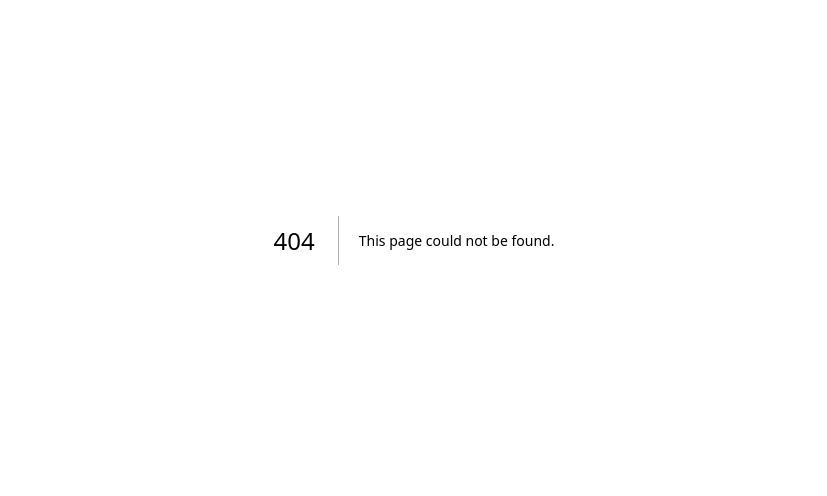
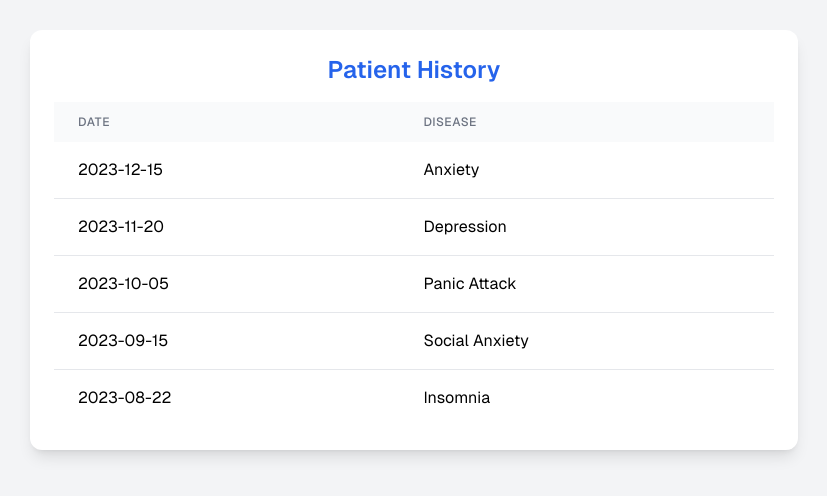
Before and after one commit to keerthi042000/Symptriage, a Next.js app in the folder web-application/: page /dashboard in a window 1280 px wide. Before the commit this address had no page. Shown: the part 160-656 px from the top of the page, without its empty margins (226-1053 px from the left). Built offline with nearby package versions, Linux system fonts and the light colour scheme.

Commit message:
updated code(lohin+signup+dshboard+chat functionality)

```diff
--- /dev/null
+++ b/web-application/src/app/dashboard/page.tsx
@@ -0,0 +1,77 @@
+"use client";
+
+import { useState } from "react";
+
+export default function Dashboard() {
+    const [message, setMessage] = useState("");
+    const [chatMessages, setChatMessages] = useState([
+        { role: "system", content: "Hello! How are you feeling today?" }
+    ]);
+
+    // Mock patient history data
+    const patientHistory = [
+        { date: "2023-12-15", disease: "Anxiety" },
+        { date: "2023-11-20", disease: "Depression" },
+        { date: "2023-10-05", disease: "Panic Attack" },
+        { date: "2023-09-15", disease: "Social Anxiety" },
+        { date: "2023-08-22", disease: "Insomnia" },
+    ];
+
+    const handleSendMessage = (e: React.FormEvent) => {
+        e.preventDefault();
+        if (message.trim()) {
+            setChatMessages([...chatMessages, { role: "user", content: message }]);
+            setMessage("");
+        }
+    };
+
+    // Calculate dynamic max-height based on number of entries
+    const getTableHeight = () => {
+        const baseRowHeight = 53; // Height of each row (including padding)
+        const headerHeight = 48; // Height of the header
+        const minHeight = baseRowHeight + headerHeight; // Minimum height for one entry + header
+        const maxHeight = "60vh"; // Maximum height constraint
+
+        const contentHeight = (patientHistory.length * baseRowHeight) + headerHeight;
+
+        // If content height is less than maxHeight, return actual content height
+        return contentHeight < parseInt(maxHeight) ? `${contentHeight}px` : maxHeight;
+    };
+
+    return (
+        <main className="flex min-h-screen bg-gray-100 justify-center items-center">
+            {/* Centered Section - Patient History Table */}
+            <div className="w-2/3 max-w-3xl">
+                <div className="bg-white rounded-xl shadow-lg p-6">
+                    <h2 className="text-2xl font-semibold text-blue-600 mb-4 text-center">Patient History</h2>
+                    <div className="overflow-x-auto">
+                        <div
+                            className="overflow-y-auto"
+                            style={{
+                                maxHeight: getTableHeight(),
+                                transition: 'max-height 0.3s ease-in-out'
+                            }}
+                        >
+                            <table className="min-w-full">
+                                <thead className="bg-gray-50 sticky top-0">
+                                    <tr>
+                                        <th className="px-6 py-3 text-left text-xs font-medium text-gray-500 uppercase tracking-wider">Date</th>
+                                        <th className="px-6 py-3 text-left text-xs font-medium text-gray-500 uppercase tracking-wider">Disease</th>
+                                    </tr>
+                                </thead>
+                                <tbody className="bg-white divide-y divide-gray-200">
+                                    {patientHistory.map((record, index) => (
+                                        <tr key={index} className="hover:bg-gray-50">
+                                            <td className="px-6 py-4 whitespace-nowrap">{record.date}</td>
+                                            <td className="px-6 py-4 whitespace-nowrap">{record.disease}</td>
+                                        </tr>
+                                    ))}
+                                </tbody>
+                            </table>
+                        </div>
+                    </div>
+                </div>
+            </div>
+        </main>
+    );
+}
--- a/web-application/src/app/firebase/config.ts
+++ b/web-application/src/app/firebase/config.ts
@@ -1,18 +1,30 @@
-// src/firebase/config.ts
 import { initializeApp } from 'firebase/app';
 import { getAuth } from 'firebase/auth';
 
 const firebaseConfig = {
   apiKey: process.env.NEXT_PUBLIC_FIREBASE_API_KEY,
   authDomain: process.env.NEXT_PUBLIC_FIREBASE_AUTH_DOMAIN,
-  projectId: process.env.NEXT_PUBLIC_FIREBASE_PROJECT_ID,
-  storageBucket: process.env.NEXT_PUBLIC_FIREBASE_STORAGE_BUCKET,
-  messagingSenderId: process.env.NEXT_PUBLIC_FIREBASE_MESSAGING_SENDER_ID,
-  appId: process.env.NEXT_PUBLIC_FIREBASE_APP_ID
+  projectId: process.env.NEXT_PUBLIC_PROJECT_ID,
+  storageBucket: process.env.NEXT_PUBLIC_STORAGE_BUCKET,
+  messagingSenderId: process.env.NEXT_PUBLIC_MESSAGING_SENDER_ID,
+  appId: process.env.NEXT_PUBLIC_APP_ID,
 };
 
+// Debug: Log the configuration
+console.log(firebaseConfig);
+
+// if (!firebaseConfig.apiKey) {
+//     throw new Error("Missing Firebase API Key. Check your .env.local file.");
+// }
+
 // Initialize Firebase
-const app = initializeApp(firebaseConfig);
+let app;
+try {
+    app = initializeApp(firebaseConfig);
+    console.log("Firebase initialized successfully");
+} catch (error) {
+    console.error("Firebase initialization error:", error);
+}
 
 // Initialize Firebase Authentication and get a reference to the service
 export const auth = getAuth(app);
--- a/web-application/src/app/login/page.tsx
+++ b/web-application/src/app/login/page.tsx
@@ -1,19 +1,16 @@
-// app/login/page.tsx
 "use client";
 
 import { FormEvent, useState } from "react";
 import Link from "next/link";
 import Image from "next/image";
-import { getAuth, signInWithEmailAndPassword } from "firebase/auth";
+import { signInWithEmailAndPassword } from "firebase/auth";
 import { useRouter } from "next/navigation";
-
-import { auth } from "../firebase/config";
-
+import { auth } from "../firebase/config"; // Ensure this path is correct
 
 export default function Login() {
     const [email, setEmail] = useState("");
     const [password, setPassword] = useState("");
-    const [error, setError] = useState("");
+    const [error, setError] = useState<string>("");
     const router = useRouter();
 
     const handleSubmit = async (e: FormEvent) => {
@@ -26,9 +23,9 @@ export default function Login() {
             console.log("Logged in user:", user);
 
             // Redirect to dashboard or home page after successful login
-            router.push("/dashboard"); // Change this to your desired redirect path
+            router.push("/dashboard"); // Adjust this path as needed
         } catch (error: any) {
-            // Handle different error codes
+            if (error.code) {
                 switch (error.code) {
                     case "auth/user-not-found":
                         setError("No user found with this email.");
@@ -42,6 +39,9 @@ export default function Login() {
                     default:
                         setError("An error occurred during login. Please try again.");
                         break;
+                }
+            } else {
+                setError("An unexpected error occurred.");
             }
             console.error("Login error:", error);
         }
@@ -59,6 +59,7 @@ export default function Login() {
                         alt="Prediction"
                         width={200}
                         height={200}
+                        priority // Ensures faster loading of this image
                     />
                 </div>
             </div>
@@ -76,8 +77,14 @@ export default function Login() {
                     )}
                     <form onSubmit={handleSubmit} className="space-y-6">
                         <div>
-                            <label className="block text-gray-700 mb-2">Email</label>
+                            <label
+                                htmlFor="email"
+                                className="block text-gray-700 mb-2"
+                            >
+                                Email
+                            </label>
                             <input
+                                id="email"
                                 type="email"
                                 value={email}
                                 onChange={(e) => setEmail(e.target.value)}
@@ -86,8 +93,14 @@ export default function Login() {
                             />
                         </div>
                         <div>
-                            <label className="block text-gray-700 mb-2">Password</label>
+                            <label
+                                htmlFor="password"
+                                className="block text-gray-700 mb-2"
+                            >
+                                Password
+                            </label>
                             <input
+                                id="password"
                                 type="password"
                                 value={password}
                                 onChange={(e) => setPassword(e.target.value)}
--- a/web-application/src/app/signup/page.tsx
+++ b/web-application/src/app/signup/page.tsx
@@ -1,15 +1,15 @@
-// app/signup/page.tsx
 "use client";
 
 import { FormEvent, useState } from "react";
 import Link from "next/link";
 import Image from "next/image";
-import { createUserWithEmailAndPassword } from "firebase/auth";
+// import { createUserWithEmailAndPassword } from "firebase/auth";
+import { signUp } from "../../../utils/db";
 import { useRouter } from "next/navigation";
-import { auth } from "../firebase/config";
+import { auth } from "../firebase/config"; // Ensure the path is correct
 
 export default function Signup() {
-    const [error, setError] = useState("");
+    const [error, setError] = useState<string>("");
     const router = useRouter();
 
     const handleSubmit = async (e: FormEvent) => {
@@ -17,20 +17,28 @@ export default function Signup() {
         setError("");
 
         const form = e.target as HTMLFormElement;
-        const firstName = (form.elements.namedItem('fname') as HTMLInputElement).value;
-        const lastName = (form.elements.namedItem('lname') as HTMLInputElement).value;
-        const email = (form.elements.namedItem('email') as HTMLInputElement).value;
-        const password = (form.elements.namedItem('password') as HTMLInputElement).value;
+        const firstName = (form.elements.namedItem("fname") as HTMLInputElement).value;
+        const lastName = (form.elements.namedItem("lname") as HTMLInputElement).value;
+        const email = (form.elements.namedItem("email") as HTMLInputElement).value;
+        const password = (form.elements.namedItem("password") as HTMLInputElement).value;
 
         try {
-            const userCredential = await createUserWithEmailAndPassword(auth, email, password);
-            const user = userCredential.user;
-            console.log("Signed up user:", user);
+            // const userCredential = await createUserWithEmailAndPassword(auth, email, password);
+            // const user = userCredential.user;
+            // console.log("Signed up user:", user);
+            let user = {
+                name: `${firstName} ${lastName}`,
+                email: email,
+                password: password
+            }
 
-            // Redirect to dashboard or home page after successful signup
-            router.push("/dashboard");
+            let res = await signUp(user)
+            console.log(res)
+
+            // Redirect to the dashboard or home page after successful signup
+            //router.push("/dashboard");
         } catch (error: any) {
-            // Handle different error codes
+            if (error.code) {
                 switch (error.code) {
                     case "auth/email-already-in-use":
                         setError("This email is already registered.");
@@ -44,6 +52,9 @@ export default function Signup() {
                     default:
                         setError("An error occurred during signup. Please try again.");
                         break;
+                }
+            } else {
+                setError("An unexpected error occurred.");
             }
             console.error("Signup error:", error);
         }
@@ -62,11 +73,12 @@ export default function Signup() {
                         width={300}
                         height={300}
                         className="rounded-lg"
+                        priority
                     />
                 </div>
             </div>
 
-            {/* Right Section with Login Form */}
+            {/* Right Section with Signup Form */}
             <div className="w-2/3 bg-gray-100 flex items-center justify-center">
                 <div className="w-full max-w-md bg-white p-8 rounded-xl shadow-lg">
                     <h1 className="text-3xl font-semibold text-blue-600 text-center mb-4">
@@ -79,8 +91,11 @@ export default function Signup() {
                     )}
                     <form onSubmit={handleSubmit} className="space-y-6">
                         <div>
-                            <label className="block text-gray-700 mb-2">First Name</label>
+                            <label htmlFor="fname" className="block text-gray-700 mb-2">
+                                First Name
+                            </label>
                             <input
+                                id="fname"
                                 type="text"
                                 name="fname"
                                 className="w-full px-4 py-2 border border-gray-300 rounded-lg focus:outline-none focus:ring focus:border-blue-500"
@@ -88,8 +103,11 @@ export default function Signup() {
                             />
                         </div>
                         <div>
-                            <label className="block text-gray-700 mb-2">Last Name</label>
+                            <label htmlFor="lname" className="block text-gray-700 mb-2">
+                                Last Name
+                            </label>
                             <input
+                                id="lname"
                                 type="text"
                                 name="lname"
                                 className="w-full px-4 py-2 border border-gray-300 rounded-lg focus:outline-none focus:ring focus:border-blue-500"
@@ -97,8 +115,11 @@ export default function Signup() {
                             />
                         </div>
                         <div>
-                            <label className="block text-gray-700 mb-2">Email</label>
+                            <label htmlFor="email" className="block text-gray-700 mb-2">
+                                Email
+                            </label>
                             <input
+                                id="email"
                                 type="email"
                                 name="email"
                                 className="w-full px-4 py-2 border border-gray-300 rounded-lg focus:outline-none focus:ring focus:border-blue-500"
@@ -106,8 +127,11 @@ export default function Signup() {
                             />
                         </div>
                         <div>
-                            <label className="block text-gray-700 mb-2">Password</label>
+                            <label htmlFor="password" className="block text-gray-700 mb-2">
+                                Password
+                            </label>
                             <input
+                                id="password"
                                 type="password"
                                 name="password"
                                 className="w-full px-4 py-2 border border-gray-300 rounded-lg focus:outline-none focus:ring focus:border-blue-500"
@@ -121,6 +145,12 @@ export default function Signup() {
                             Submit
                         </button>
                     </form>
+                    <p className="mt-6 text-center text-gray-600">
+                        Already have an account?{" "}
+                        <Link href="/login" className="text-blue-600 hover:underline">
+                            Login here
+                        </Link>
+                    </p>
                 </div>
             </div>
         </main>
```
Lines whose indentation alone changed are shown as unchanged.
